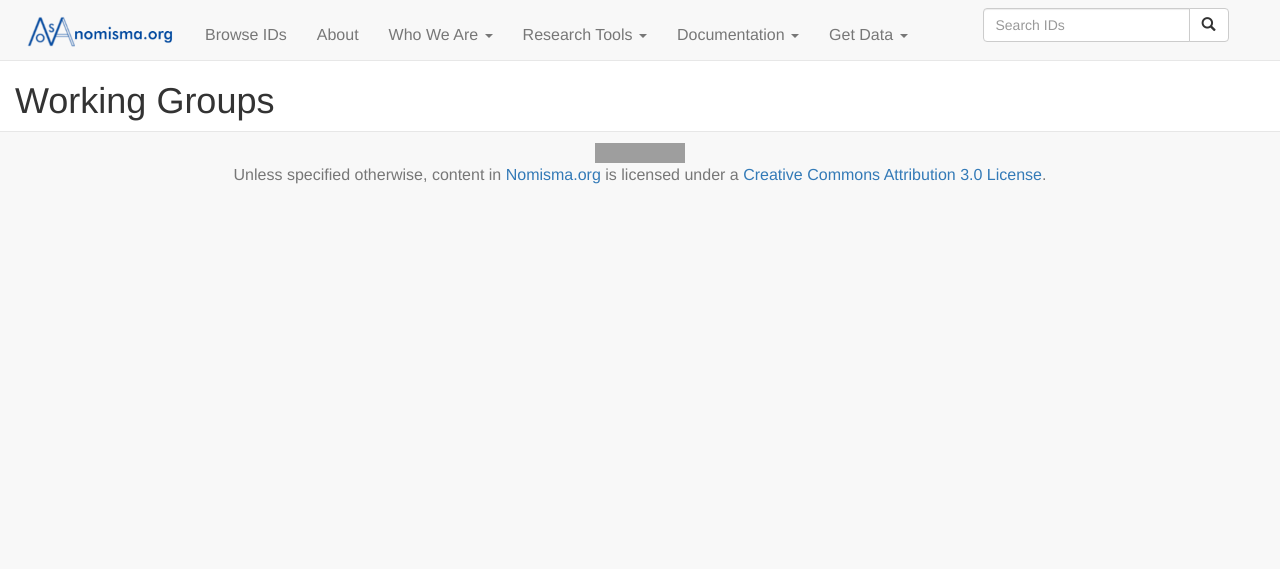
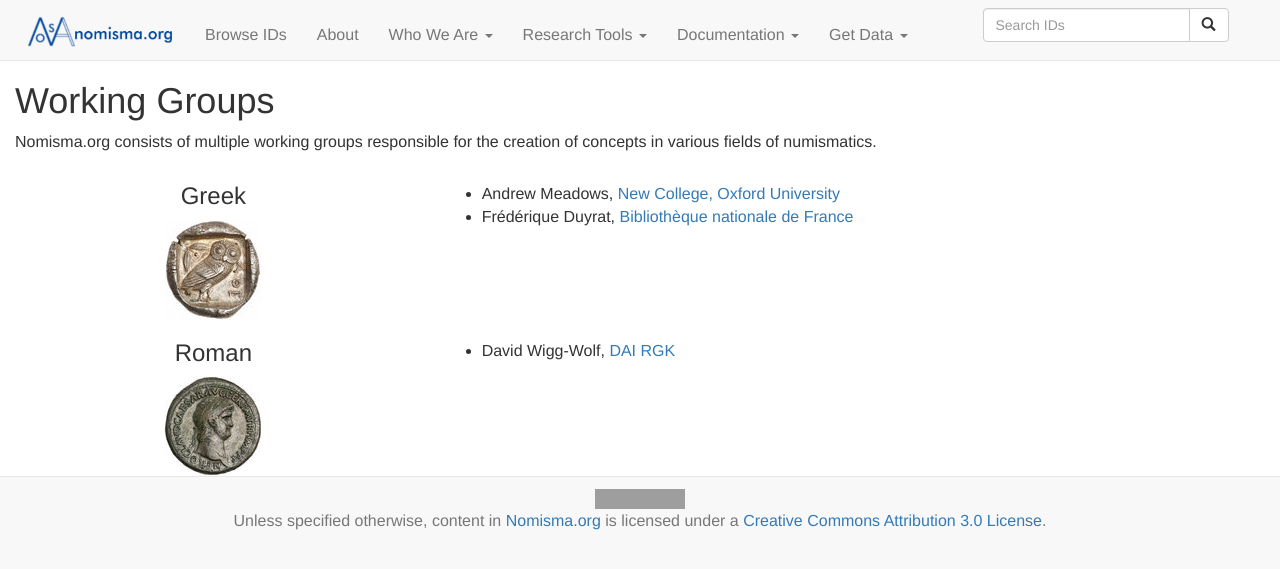
Before and after one commit to nomisma/site, a Jekyll site: the page built from about/working_groups.md, in a window 1280 px wide. Shown: the top 569 px of the page. Built offline with Jekyll 4.4.1, drawn with Linux system fonts in a browser that asks for light colours; grey boxes are pictures that could not be loaded.

Commit message:
site updates

```diff
--- a/_data/committee.csv
+++ b/_data/committee.csv
@@ -7,4 +7,5 @@
 Andrew Meadows,"New College, Oxford University",http://nomisma.org/editor/ameadows,https://orcid.org/0000-0002-7334-9057,http://www.new.ox.ac.uk/,
 Ulrike Peter,Berlin-Brandenburg Academy of Sciences and Humanities,http://nomisma.org/editor/upeter,https://orcid.org/0000-0003-0954-4322,http://www.bbaw.de/en/,
 Karsten Tolle,"DBIS, University of Frankfurt",,https://orcid.org/0000-0002-9953-7638,http://www.dbis.informatik.uni-frankfurt.de/,"Karsten Tolle is a computer scientist with his roots in databases and semantic web. He is currently the director of the Big Data Lab at the Goethe-University Frankfurt am Main. Since over ten years, he is working in the domain of ancient coins with a focus on: linked open data (LOD), machine learning (NLP, deep learning / image recognition) and data quality."
-David Wigg-Wolf,DAI RGK,http://nomisma.org/editor/david,https://orcid.org/0000-0002-8604-544X,http://www.dainst.org/en/department/rgk,
+Christian Weiss,Swiss National Museum,http://nomisma.org/editor/cweiss,,https://www.nationalmuseum.ch/en,"Christian Weiss is Keeper of the Coin Cabinet of the Swiss National Museum and lecturer in numismatics at the Universities of Bern and Zurich. He is a board member of the Swiss Numismatic Society and CAA Switzerland, as well as project leader of the Online Swiss Coin Archive (OSCAR)."
+David Wigg-Wolf,DAI RGK,http://nomisma.org/editor/david,https://orcid.org/0000-0002-8604-544X,http://www.dainst.org/en/department/rgk,"David G. Wigg-Wolf is a senior researcher at the Römisch-Germanische Kommission des Deutschen Archäologischen Instituts. His research interests include the production, circulation and use of coinage in Western and Central Europe from the late pre-Roman Iron Age to the early Medieval period, and digital numismatics. He is a member of the steering committee of nomisma.org, co-chair of the DARIAH-EU Digital Numismatics Working Group, and convenor of the European Coin Find Network"
--- /dev/null
+++ b/_data/wg_greek.csv
@@ -0,0 +1,3 @@
+name,org,org_url,role
+Andrew Meadows,"New College, Oxford University",http://www.new.ox.ac.uk/,
+Frédérique Duyrat,Bibliothèque nationale de France,http://www.bnf.fr/,
--- /dev/null
+++ b/_data/wg_roman.csv
@@ -0,0 +1,2 @@
+name,org,org_url,role
+David Wigg-Wolf,DAI RGK,http://www.dainst.org/en/department/rgk,chair
--- a/_includes/structure/navigation.html
+++ b/_includes/structure/navigation.html
@@ -56,6 +56,9 @@
                         <li>
                             <a href="{{ site.baseurl }}/documentation/apis">APIs</a>
                         </li>
+                        <li>
+                            <a href="https://www.zotero.org/groups/4411268/digital_numismatics">Digital Numismatics Bibliography</a>
+                        </li>
                     </ul>
                 </li>
 
--- a/about/working_groups.md
+++ b/about/working_groups.md
@@ -5,9 +5,43 @@
 ---
 
 # Working Groups
+Nomisma.org consists of multiple working groups responsible for the creation of concepts in various fields of numismatics.
 
-{% assign rows = site.group.size | divided_by: 2.0 | ceil %}
-
-{% for group in site.group %}
-{{group.content}}
-{% endfor %}
+<div class="row">
+	<div class="col-md-4 text-center">
+		<h3>Greek</h3>
+		<img src="{{site.baseurl}}/images/greek.jpg" alt="Greek coin"/>
+	</div>
+	<div class="col-md-8">
+		<ul style="margin-top:20px">
+		{% for person in site.data.wg_greek %}
+		<li>{{person.name }},
+			{% if person.org_url %}
+			    <a href="{{ person.org_url}}">{{ person.org }}</a>
+			{% else %}
+			    {{ person.org }}
+			{% endif %}
+		 </li>
+		 {% endfor %}
+		 </ul>
+	</div>
+</div>
+<div class="row">
+	<div class="col-md-4 text-center">
+		<h3>Roman</h3>
+		<img src="{{site.baseurl}}/images/roman.jpg" alt="Roman coin"/>
+	</div>
+	<div class="col-md-8">
+		<ul style="margin-top:20px">
+		{% for person in site.data.wg_roman %}
+		<li>{{person.name }},
+			{% if person.org_url %}
+			    <a href="{{ person.org_url}}">{{ person.org }}</a>
+			{% else %}
+			    {{ person.org }}
+			{% endif %}
+		 </li>
+		 {% endfor %}
+		 </ul>
+	</div>
+</div>
```
Also changed, not shown: _config.yml (+0 -20 lines), Gemfile.lock, images/greek.jpg (added), images/roman.jpg (added).
